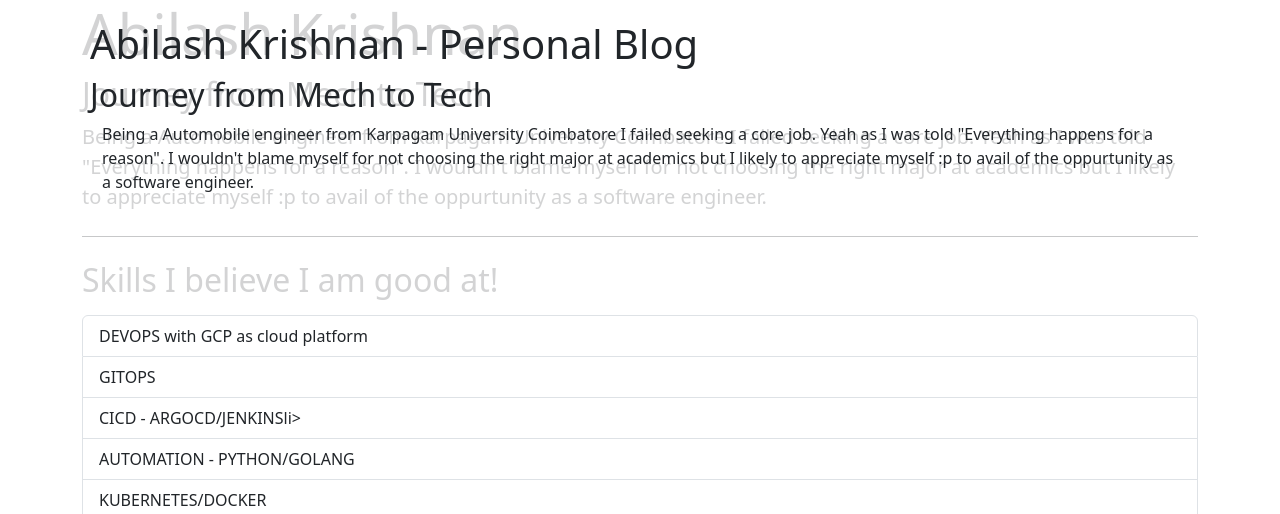
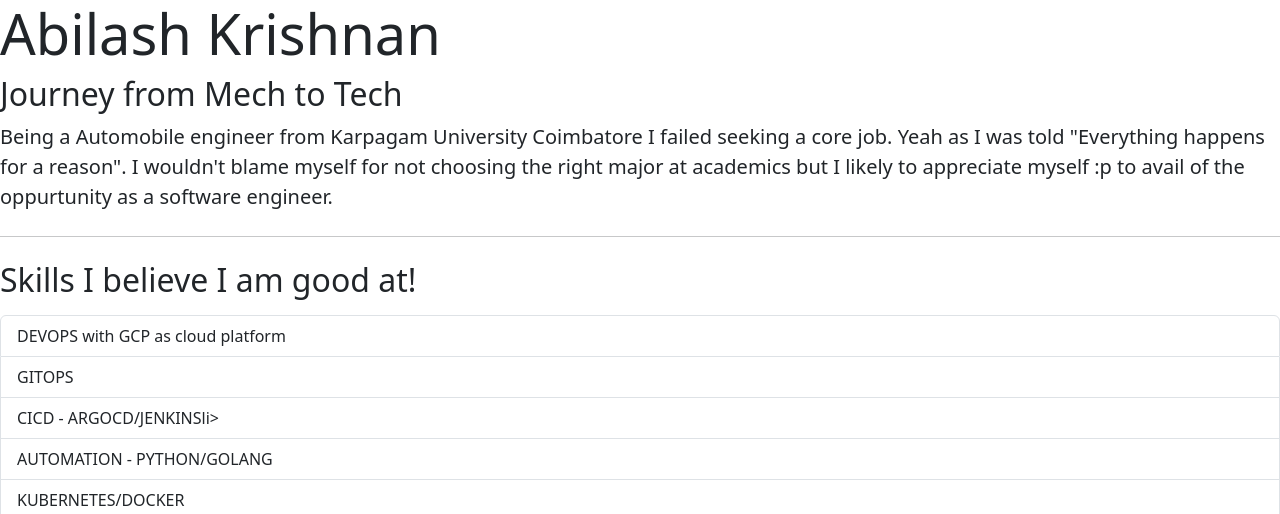
Before and after one commit to AbilashKriz/blog, a Django app: page / in a window 1280 px wide. Shown: the top 514 px of the page. Run offline with Django 4.2, Linux system fonts and the light colour scheme.

Commit message:
commit it

```diff
--- a/projectII/templates/djangoPartII/index.html
+++ b/projectII/templates/djangoPartII/index.html
@@ -9,15 +9,6 @@
     <link href="https://cdn.jsdelivr.net/npm/bootstrap@5.3.2/dist/css/bootstrap.min.css" rel="stylesheet" integrity="sha384-T3c6CoIi6uLrA9TneNEoa7RxnatzjcDSCmG1MXxSR1GAsXEV/Dwwykc2MPK8M2HN" crossorigin="anonymous">
 </head>
 <body>
-    <div class="container">
-        <div class="content">
-            <h1>Abilash Krishnan - Personal Blog</h1>
-            <h2>Journey from Mech to Tech</h2>
-            <div class="container">
-                <p>Being a Automobile engineer from Karpagam University Coimbatore I failed seeking a core job. Yeah as I was told "Everything happens for a reason". I wouldn't blame myself for not choosing the right major at academics but I likely to appreciate myself :p to avail of the oppurtunity as a software engineer.</p>
-            </div>
-        </div>
-
         <div class="jumbotron">
             <h1 class="display-4">Abilash Krishnan</h1>
             <h2>Journey from Mech to Tech</h2>
@@ -34,26 +25,6 @@
                   </ul>
             </p>
           </div>
-
-
-
-
-    <div class="container">
-    <div id="carouselExampleSlidesOnly" class="carousel slide" data-ride="carousel">
-        <div class="carousel-inner">
-          <div class="carousel-item active">
-            <img class="d-block w-50" src="https://t4.ftcdn.net/jpg/03/96/98/33/360_F_396983381_AcuGFHQbNn7D9eercXFpOecN7d7B5F66.jpg" alt="First slide">
-          </div>
-          <div class="carousel-item">
-            <img class="d-block w-50" src="https://www.freecodecamp.org/news/content/images/2020/10/gcp.png" alt="Second slide">
-          </div>
-        </div>
-      </div>
-      </div>
-    <footer>
-        <p>&copy; 2023 Your Name</p>
-    </footer>
-
     <!-- Bootstrap JS Bundle (Popper.js included) -->
     <script src="https://cdn.jsdelivr.net/npm/bootstrap@5.3.2/dist/js/bootstrap.bundle.min.js" integrity="sha384-C6RzsynM9kWDrMNeT87bh95OGNyZPhcTNXj1NW7RuBCsyN/o0jlpcV8Qyq46cDfL" crossorigin="anonymous"></script>
 </body>
```
